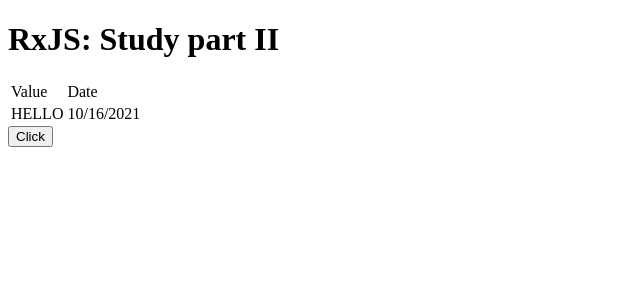
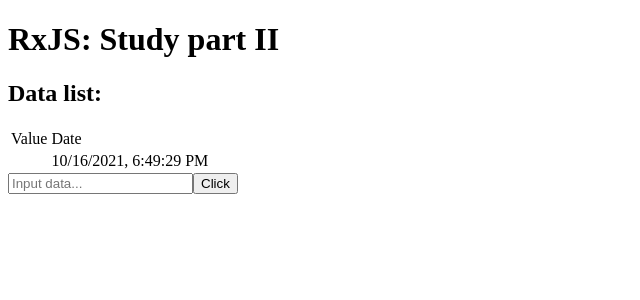
Before and after one commit to avoxa25/study-rxjs2, an Angular app: page / in a window 1280 px wide. Both pictures are taken after a click on the button "Click". Shown: the top 300 px of the page, without its empty margins (0-640 px from the left). Built offline with nearby package versions, Linux system fonts and the light colour scheme.

Commit message:
Add input

```diff
--- a/src/app/app.module.ts
+++ b/src/app/app.module.ts
@@ -1,4 +1,5 @@
 import { NgModule } from '@angular/core';
+import { FormsModule } from '@angular/forms';
 import { BrowserModule } from '@angular/platform-browser';
 
 import { AppRoutingModule } from './app-routing.module';
@@ -12,7 +13,8 @@
    ],
   imports: [
     BrowserModule,
-    AppRoutingModule
+    AppRoutingModule,
+    FormsModule
   ],
   providers: [],
   bootstrap: [AppComponent]
--- a/src/app/list/list.component.html
+++ b/src/app/list/list.component.html
@@ -1,4 +1,5 @@
 <section class="list-wrapper">
+  <h2>Data list:</h2>
   <table>
     <thead>
       <tr>
@@ -9,11 +10,12 @@
     <tbody *ngIf="dataArray.length > 0; else noDataBlock">
         <tr *ngFor="let item of dataArray">
           <td>{{item.value}}</td>
-          <td>{{item.date.toLocaleDateString()}}</td>
+          <td>{{item.date}}</td>
       </tr>
     </tbody>
     <ng-template #noDataBlock>There is no data yet</ng-template>
   </table>
 
+  <input type="text" [(ngModel)]="dataString" placeholder="Input data..."/>
   <button (click)="addData()">Click</button>
 </section>
--- a/src/app/list/list.component.ts
+++ b/src/app/list/list.component.ts
@@ -10,10 +10,12 @@
 
 export class ListComponent implements OnInit {
   private items$: Subject<DataList>;
-  public dataArray: Array<any>;
+  public dataArray: DataList[];
+  public dataString: string;
 
   constructor() {
     this.dataArray = [];
+    this.dataString = '';
     this.items$ = new Subject<DataList>();
   }
 
@@ -22,12 +24,14 @@
   }
 
   public addData() {
-    this.items$.next({value: 'HELLO', date: new Date});
-    console.log('clicked');
+    const data = {
+      value: this.dataString,
+      date: new Date().toLocaleString(),
+    }
+    this.items$.next(data);
   }
 }
-
 interface DataList {
   value: string,
-  date: Date,
+  date: string,
 }
```
